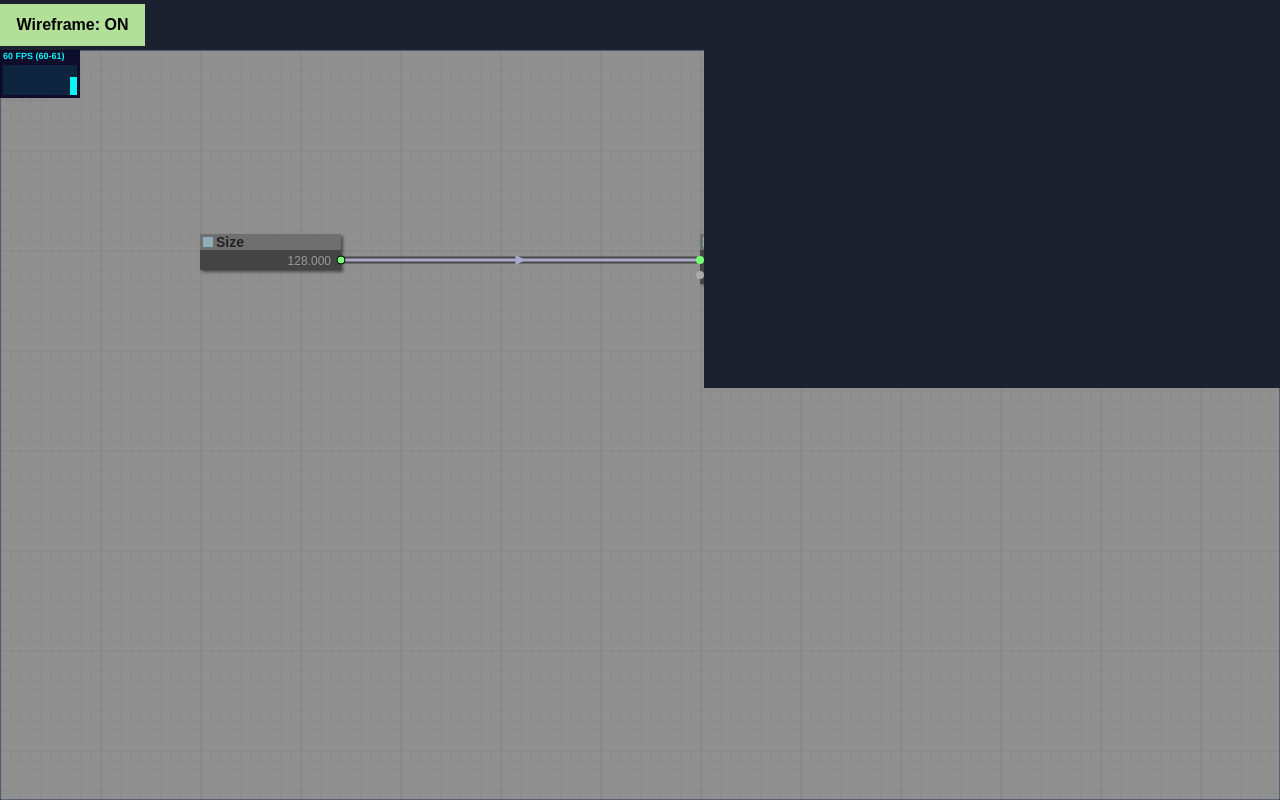
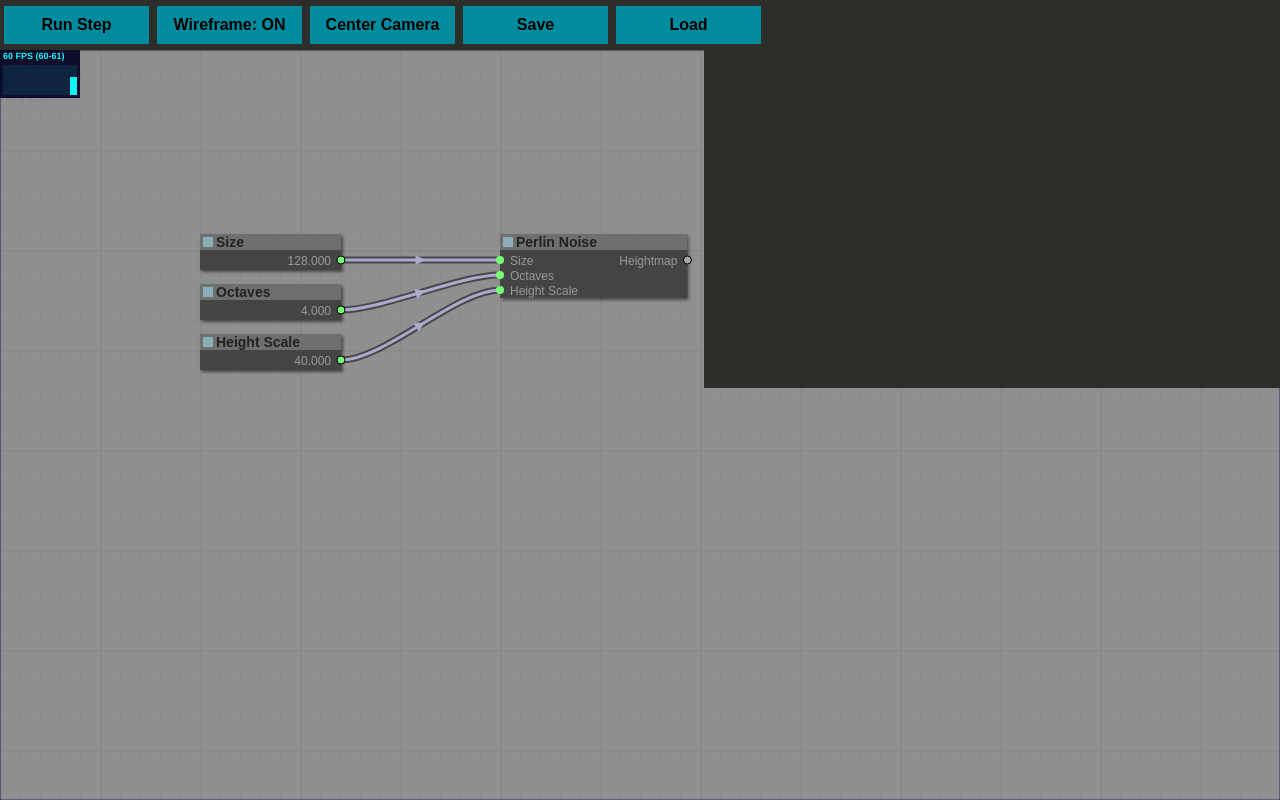
Before and after one commit to PZerua/tfg, a plain HTML site: page index.html in a window 1280 px wide. Both pictures are taken after a click on the button "Wireframe: OFF". Drawn offline with Linux system fonts and the light colour scheme; no server answers.

Commit message:
Improvements.

```diff
--- a/index.html
+++ b/index.html
@@ -10,7 +10,11 @@
 <body onload="Editor.init()">
     <div id="main">
         <div id="toolBar">
+            <button id="runStepButton" class="button">Run Step</button>
             <button id="wireframeButton" class="button">Wireframe: OFF</button>
+            <button id="centerCameraButton" class="button">Center Camera</button>
+            <button id="saveButton" class="button">Save</button>
+            <button id="loadButton" class="button">Load</button>
         </div>
         <div id="container">
             <canvas id="graphCanvas"></canvas>
--- a/src/editor/editor.js
+++ b/src/editor/editor.js
@@ -10,6 +10,8 @@ var Editor = {
 	stats: new Stats(),
 	graph : new LGraph(),
 	sizeNode : undefined,
+	octavesNode : undefined,
+	heightScaleNode : undefined,
 	outputNode : undefined,
 	init : function() {
 
@@ -23,18 +25,32 @@ var Editor = {
 
 		window.addEventListener("resize", function() { Editor.graphCanvas.resize(); } );
 
-		// Setup litegraph defualt nodes
+		// Setup litegraph default nodes
 		this.sizeNode = LiteGraph.createNode("basic/const");
 		this.sizeNode.title = "Size";
 		this.sizeNode.pos = [200,200];
 		this.graph.add(this.sizeNode);
 		this.sizeNode.setValue(128);
 
+		this.octavesNode = LiteGraph.createNode("basic/const");
+		this.octavesNode.title = "Octaves";
+		this.octavesNode.pos = [200,250];
+		this.graph.add(this.octavesNode);
+		this.octavesNode.setValue(4);
+
+		this.heightScaleNode = LiteGraph.createNode("basic/const");
+		this.heightScaleNode.title = "Height Scale";
+		this.heightScaleNode.pos = [200,300];
+		this.graph.add(this.heightScaleNode);
+		this.heightScaleNode.setValue(40);
+
 		this.outputNode = LiteGraph.createNode("heightmap/perlin");
-		this.outputNode.pos = [700,200];
+		this.outputNode.pos = [500,200];
 		this.graph.add(this.outputNode);
 
 		this.sizeNode.connect(0, this.outputNode, 0 );
+		this.octavesNode.connect(0, this.outputNode, 1 );
+		this.heightScaleNode.connect(0, this.outputNode, 2 );
 
 		this.graph.runStep()
 
@@ -43,8 +59,43 @@ var Editor = {
 		this.camera.setPerspective(45.0, this.glCanvas.width / this.glCanvas.height, 0.1, 1000.0);
 	    this.camera.setViewport(0, 0, this.glCanvas.width, this.glCanvas.height);
 
+		this.centerCamera();
+
+		var self = this;
+		var wireframeButton = document.getElementById("wireframeButton")
+		wireframeButton.onclick = function() {
+			if (self.renderer.terrain.showWireframe) {
+				self.renderer.terrain.showWireframe = 0;
+				wireframeButton.textContent  = "Wireframe: OFF";
+			} else {
+				self.renderer.terrain.showWireframe = 1;
+				wireframeButton.textContent  = "Wireframe: ON";
+			}
+		};
+
+		var runStepButton = document.getElementById("runStepButton")
+		runStepButton.onclick = function() {
+			self.graph.runStep();
+			self.renderer.buildTerrain();
+		};
+
+		var centerCameraButton = document.getElementById("centerCameraButton")
+		centerCameraButton.onclick = function() {
+			self.centerCamera()
+		};
+
 		mainLoop();
 	},
+	centerCamera: function() {
+		this.camera.eye = new vec3(0, this.renderer.terrain.radious * 1.5, this.renderer.terrain.radious * 1.0);
+
+		var dir = vec3.vec3Sub(new vec3(0,0,0), this.camera.eye).normalize();
+
+		var pitch = Math.asin(dir.y);
+		var yaw = Math.acos(dir.x/Math.cos(pitch));
+
+		this.camera.setYawPitch(-Math.toDegrees(yaw), Math.toDegrees(pitch));
+	}
 };
 
 function mainLoop() {
--- a/src/editor/renderer.js
+++ b/src/editor/renderer.js
@@ -21,9 +21,9 @@ function Renderer(canvas) {
 	this.axes = new OriginAxes();
 
 	// Size more than 256 exceeds the max index value: 2^16
-    this.terrain = new Terrain(128, 1);
+    this.terrain = new Terrain(1);
 
-    gl.clearColor(0.109, 0.129, 0.188, 1.0);
+    gl.clearColor(0.176, 0.176, 0.160, 1.0);
 	gl.enable(gl.DEPTH_TEST);
 	gl.depthFunc(gl.LEQUAL);
 
@@ -33,18 +33,6 @@ function Renderer(canvas) {
 	gl.enable(gl.SAMPLE_ALPHA_TO_COVERAGE);
 	gl.enable(gl.BLEND);
 	gl.blendFunc(gl.SRC_ALPHA, gl.ONE_MINUS_SRC_ALPHA);
-
-	var self = this;
-	var wireframeButton = document.getElementById("wireframeButton")
-	wireframeButton.onclick = function() {
-		if (self.terrain.showWireframe) {
-			self.terrain.showWireframe = 0;
-			wireframeButton.textContent  = "Wireframe: OFF";
-		} else {
-			self.terrain.showWireframe  = 1;
-			wireframeButton.textContent  = "Wireframe: ON";
-		}
-	};
 }
 
 Renderer.prototype.render = function(camera) {
@@ -53,3 +41,8 @@ Renderer.prototype.render = function(camera) {
 	this.axes.render(camera);
 	this.terrain.render(camera);
 }
+
+Renderer.prototype.buildTerrain = function() {
+
+	this.terrain.setupTerrain();
+}
--- a/src/graphics/shader.js
+++ b/src/graphics/shader.js
@@ -81,7 +81,11 @@ function Shader(shaderName, shaderCallback) {
         gl.uniform1i(gl.getUniformLocation(this.programId, name), value);
     }
 
-    this.setFloat = function(name, values, count) {
+    this.setFloat = function(name, value) {
+        gl.uniform1f(gl.getUniformLocation(this.programId, name), value);
+    }
+
+    this.setFloatVector = function(name, values, count) {
         gl.uniform1fv(gl.getUniformLocation(this.programId, name), count, values);
     }
 }
--- a/src/litegraph/nodePerlin.js
+++ b/src/litegraph/nodePerlin.js
@@ -3,7 +3,14 @@ function NodePerlin() {
 
     this.addInput("Size", "number");
     this.addInput("Octaves", "number");
+    this.addInput("Height Scale", "number");
     this.addOutput("Heightmap", "array");
+
+    this.heighmapOBJ = {
+        heightmap: [],
+        size: 0,
+        heightScale: 0
+    }
 }
 
 //name to show
@@ -14,17 +21,22 @@ NodePerlin.size = [300, 50];
 //function to call when the node is executed
 NodePerlin.prototype.onExecute = function() {
 
-    var size = this.getInputData(0);
-    if (size === undefined)
-        size = 128;
+    this.heighmapOBJ.size = this.getInputData(0);
+    if (this.heighmapOBJ.size === undefined)
+        this.heighmapOBJ.size = 128;
 
     var octaves = this.getInputData(1);
     if (octaves === undefined)
-        octaves = 3;
+        octaves = 4;
 
-    var heightmap = []
+    this.heighmapOBJ.heightScale = this.getInputData(2);
+    if (this.heighmapOBJ.heightScale === undefined)
+        this.heighmapOBJ.heightScale = 40;
 
-    // Precalculate heightmap (this will be moved to litegraph.js)
+    this.heighmapOBJ.heightmap = []
+
+    var size = this.heighmapOBJ.size;
+
     for (var y = 0; y < size; y++) {
         for (var x = 0; x < size; x++) {
             var xCord = x / size;
@@ -33,10 +45,10 @@ NodePerlin.prototype.onExecute = function() {
             var frequency = 1;
             var amplitude = 1;
 
-            heightmap[x + y * size] = 0;
+            this.heighmapOBJ.heightmap[x + y * size] = 0;
 
             for (var i = 0; i < octaves; i++) {
-                heightmap[x + y * size] += (PerlinNoise.noise(xCord * frequency, yCord * frequency, 2 * frequency)) * amplitude;
+                this.heighmapOBJ.heightmap[x + y * size] += (PerlinNoise.noise(xCord * frequency, yCord * frequency, 2 * frequency)) * amplitude;
                 frequency *= 2;
                 amplitude *= 0.5;
             }
@@ -44,7 +56,7 @@ NodePerlin.prototype.onExecute = function() {
         }
     }
 
-    this.setOutputData(0, heightmap);
+    this.setOutputData(0, this.heighmapOBJ);
 }
 
 //register in the system
--- a/src/meshes/terrain.js
+++ b/src/meshes/terrain.js
@@ -1,16 +1,8 @@
-function Terrain(size, scale) {
+function Terrain(scale) {
 
     this.shader;
-    this.vertices = [];
-    this.uvs = [];
-    this.barycentricBuffer = [];
-    this.indices = [];
-    this.normals = [];
-    this.heightmap = [];
-    this.heightmapSize = 0;
-    this.heightmapTexture = undefined;
-    this.size = size;
     this.scale = scale;
+    this.firstCreation = true;
 
     this.vao;
     this.vbo;
@@ -25,7 +17,7 @@ function Terrain(size, scale) {
 
     var self = this;
 
-    this.createGrid = function() {
+    this.buildTerrain = function() {
         var minX = Infinity;
         var minY = Infinity;
         var minZ = Infinity;
@@ -33,11 +25,23 @@ function Terrain(size, scale) {
         var maxY = -Infinity;
         var maxZ = -Infinity;
 
+        self.vertices = [];
+        self.uvs = [];
+        self.barycentricBuffer = [];
+        self.indices = [];
+        self.normals = [];
+        self.heightmap = [];
+        self.heightmapHeightScale = 0;
+        self.heightmapTexture = undefined;
+
         // Get heightmap from output node TODO: This is probably not the best way to do it
-        self.heightmap = Editor.outputNode.getOutputData(0);
-        self.heightmapSize = Editor.sizeNode.getOutputData(0);
+        var heightmapOBJ = Editor.outputNode.getOutputData(0);
 
-        self.heightmapTexture = new Texture(self.heightmapSize, self.heightmapSize, this.heightmap);
+        self.heightmap = heightmapOBJ.heightmap
+        self.size = heightmapOBJ.size
+        self.heightmapHeightScale = heightmapOBJ.heightScale;
+
+        self.heightmapTexture = new Texture(self.size, self.size, this.heightmap);
 
         // -- Create the grid --
         // Store vertices
@@ -58,14 +62,9 @@ function Terrain(size, scale) {
         self.center = new vec3(self.size / 2.0, 0, self.size / 2.0);
         self.radious = Math.sqrt((self.center.x) * (self.center.x) + (self.center.z) * (self.center.z));
 
-        Editor.camera.eye = new vec3(0, self.radious * 1.5, self.radious * 1.0);
-
-        var dir = vec3.vec3Sub(new vec3(0,0,0), Editor.camera.eye).normalize();
-
-        var pitch = Math.asin(dir.y);
-        var yaw = Math.acos(dir.x/Math.cos(pitch));
-
-        Editor.camera.setYawPitch(-Math.toDegrees(yaw), Math.toDegrees(pitch));
+        if (self.firstCreation) {
+            Editor.centerCamera()
+        }
 
         // -- Barypoints --
         var currentBaryPoint = new vec3(1, 0, 0);
@@ -122,16 +121,12 @@ function Terrain(size, scale) {
                 if (y == self.size - 1)
                     yPos = self.size - 2;
 
-                // Obtain correct index from heightmap when sizes mismatch (TODO: causes artifacts)
-                var xIdx = Math.round(xPos * self.heightmapSize / self.size)
-                var yIdx = Math.round(yPos * self.heightmapSize / self.size)
+                var vertexNumber = (xPos + yPos * self.size);
 
-                var vertexNumber = (xIdx + yIdx * self.heightmapSize);
-
-                hL = self.heightmap[vertexNumber - 1] * 80;
-                hR = self.heightmap[vertexNumber + 1] * 80;
-                hU = self.heightmap[vertexNumber - self.heightmapSize + 1] * 80;
-                hD = self.heightmap[vertexNumber + self.heightmapSize + 1] * 80;
+                hL = self.heightmap[vertexNumber - 1] * 100;
+                hR = self.heightmap[vertexNumber + 1] * 100;
+                hU = self.heightmap[vertexNumber - self.size + 1] * 100;
+                hD = self.heightmap[vertexNumber + self.size + 1] * 100;
 
                 // deduce terrain normal
                 var normal = new vec3(hL - hR, 2.0, hD - hU).normalize();
@@ -158,11 +153,13 @@ function Terrain(size, scale) {
                 self.indices.push((col - 1) + (row + 1) * self.size);
         	}
     	}
+
+        self.firstCreation = false;
     }
 
     this.setupTerrain = function() {
 
-        self.createGrid();
+        self.buildTerrain();
 
         // -- Setup buffers --
         self.vao = new VertexArray();
@@ -196,7 +193,7 @@ function Terrain(size, scale) {
         gl.vertexAttribPointer(3, 3, gl.FLOAT, false, 0, 0);
 
         // IndexBuffer to store vertex indices
-        self.ebo = new IndexBuffer(new Uint16Array(self.indices), gl.STATIC_DRAW);
+        self.ebo = new IndexBuffer(new Uint32Array(self.indices), gl.STATIC_DRAW);
 
         self.vao.unbind();
 
@@ -213,8 +210,9 @@ function Terrain(size, scale) {
             this.shader.setMatrix4("u_mvp", camera.vp);
             this.shader.setMatrix4("u_view", camera.view);
             this.shader.setInt("u_heightmap", 0);
+            this.shader.setFloat("u_heightmapScale", this.heightmapHeightScale);
             this.shader.setInt("u_showWireframe", this.showWireframe)
-            gl.drawElements(gl.TRIANGLE_STRIP, this.indices.length, gl.UNSIGNED_SHORT, 0);
+            gl.drawElements(gl.TRIANGLE_STRIP, this.indices.length, gl.UNSIGNED_INT, 0);
             this.vao.unbind();
         }
     }
--- a/style/style.css
+++ b/style/style.css
@@ -7,11 +7,12 @@ html, body {
 }
 
 .button {
-    background-color: #b3e099;
+    background-color: #008c9e;
     border: none;
     color: black;
     width: 145px;
-    height: 42px;
+    height: 38px;
+    margin: 4px;
     text-align: center;
     font-weight: bold;
     font-size: 16px;
@@ -19,7 +20,7 @@ html, body {
 }
 
 .button:hover {
-    background-color: #9fca87;
+    background-color: #05a6bb;
 }
 
 #main {
@@ -37,7 +38,7 @@ html, body {
     box-sizing: border-box;
     display: flex;
     align-items: center;
-    background-color: #1c2130
+    background-color: #2d2d29
 }
 
 #container {
```
Also changed, not shown: 2 other files.
